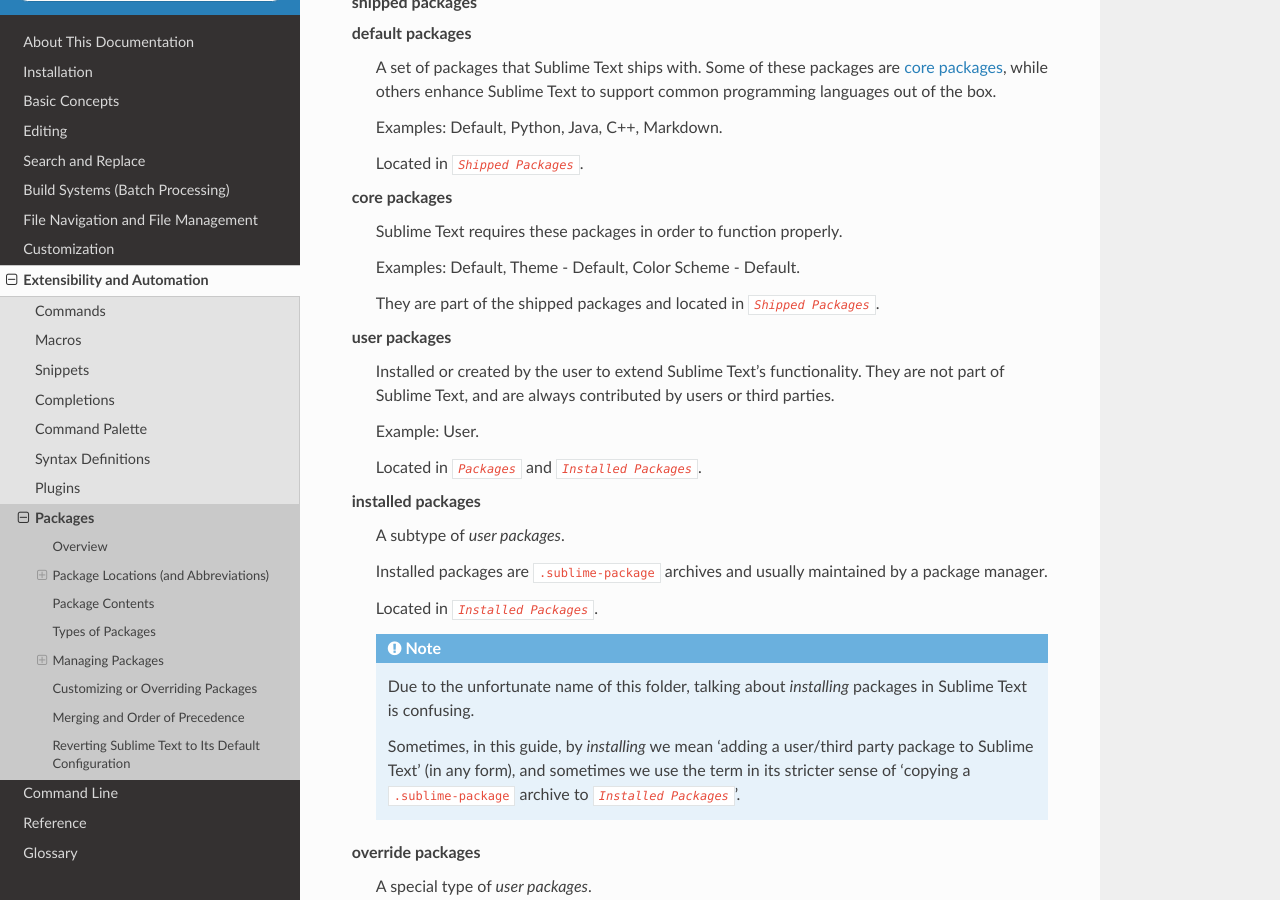
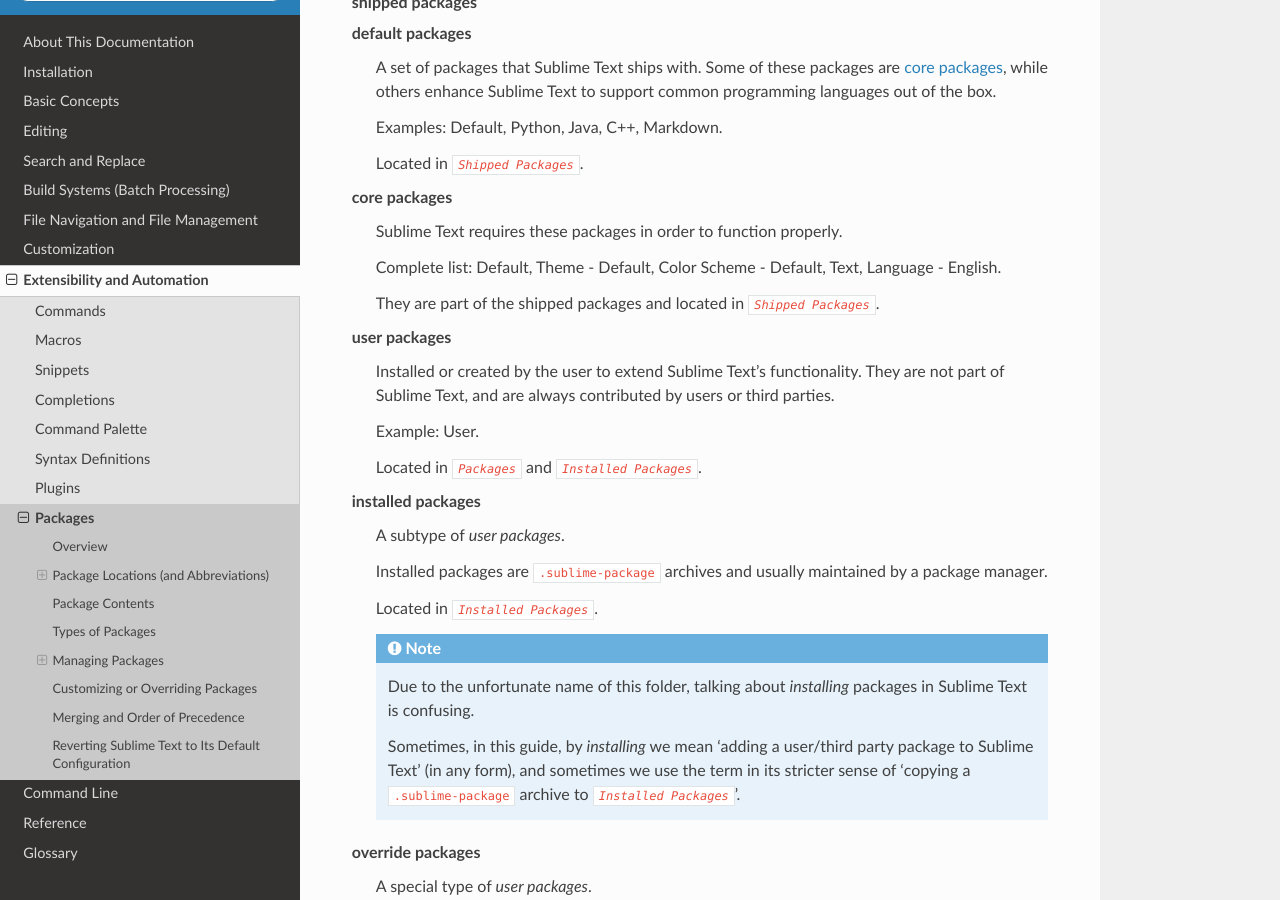
Before and after one commit to guillermooo/sublime-undocs, a Sphinx documentation site: the page built from source/extensibility/packages.rst, in a window 1280 px wide and 900 px high, scrolled down 2041 px. Built offline with Sphinx 7.4.7 and the Read the Docs theme 2.0.0, drawn with Linux system fonts in a browser that asks for light colours.

Commit message:
Might as well list all core packages

```diff
--- a/source/extensibility/packages.rst
+++ b/source/extensibility/packages.rst
@@ -135,7 +135,8 @@
       Sublime Text requires these packages
       in order to function properly.
 
-      Examples: Default, Theme - Default, Color Scheme - Default.
+      Complete list: Default, Theme - Default, Color Scheme - Default, Text,
+      Language - English.
 
       They are part of the shipped packages and
       located in :file:`{Shipped Packages}`.
```
Also changed, not shown: other parts of source/extensibility/packages.rst (+1 -1 lines).
